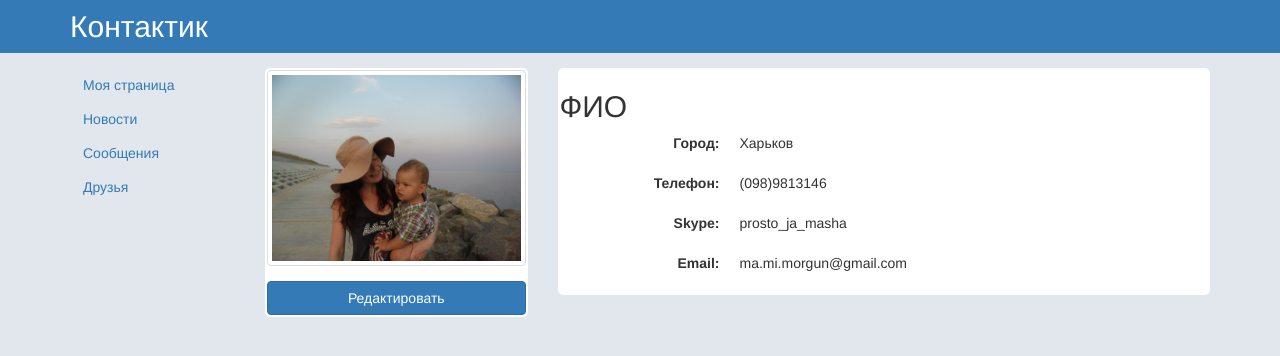
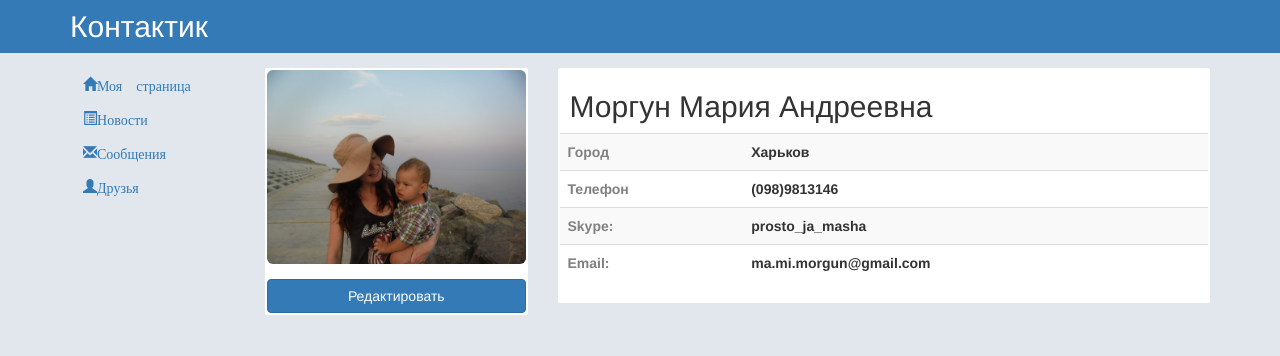
Before and after one commit to prostoyamasha/masha, a PHP site: page / in a window 1280 px wide. Shown: the top 356 px of the page. Run offline with PHP 8.4, Linux system fonts and the light colour scheme; lists and menus that the app fills with data are empty.

Commit message:
kontaktik

```diff
--- a/bootstrap-3.3.7-dist/boilerplate/main.css
+++ b/bootstrap-3.3.7-dist/boilerplate/main.css
@@ -116,11 +116,14 @@ h1 {
 .block-in {
    margin: 0;
    border: 2px solid #fff;
-   border-radius: 5px;
+   border-radius: 2px;
 
 }
 .block-left {
     border: none;
+}
+.own-icon {
+    padding-right: 15px !important;
 }
 .block-center {
   background-color: #fff;
@@ -135,7 +138,13 @@ ul {
 }
 li:hover {
     background: #d3d3d3;
-    text-decoration: none;
+    text-decoration: none !important;
+}
+.th1 {
+    color: graytext;
+}
+.own-h2 {
+    padding-left: 10px;
 }
 
 
--- a/bootstrap-3.3.7-dist/index.html
+++ b/bootstrap-3.3.7-dist/index.html
@@ -26,39 +26,48 @@
              <div class="col-lg-2 col-md-2 col-sm-2 col-xs-2 block">
                  <div class="block-in block-left">
                  <ul>
-                     <li><a href="#" class="btn btn-link text-left">Моя страница</a>
+                     <li><a href="#" class="btn btn-link text-left">
+                             <span class="glyphicon glyphicon-home own-icon">Моя страница</span></a>
                      </li>
-                     <li><a href="#" class="btn btn-link text-left">Новости</a>
+                     <li><a href="#" class="btn btn-link text-left">
+                             <span class="glyphicon glyphicon-list-alt own-icon">Новости</span></a>
                          </li>
-                     <li><a href="#" class="btn btn-link text-left">Сообщения</a>
+                     <li><a href="#" class="btn btn-link text-left">
+                             <span class="glyphicon glyphicon-envelope own-icon">Сообщения</span></a>
                      </li>
-                     <li><a href="#" class="btn btn-link text-left">Друзья</a><li>
+                     <li><a href="#" class="btn btn-link text-left">
+                             <span class="glyphicon glyphicon-user own-icon">Друзья</span></a><li>
                      </ul>
                      </div>
              </div>
              <div class="col-lg-3 col-md-3 col-sm-3 col-xs-3 block">
                  <div class="block-in block-center">
                  <div class="img-own">
-                     <img src="images/qffr3qO6uUM.jpg" class="img-responsive img-thumbnail" alt="Мое фото">
+                     <img src="images/qffr3qO6uUM.jpg" class="img-rounded img-responsive" alt="Мое фото">
                  </div>
                  <a href="#" class="btn btn-primary own-btn">Редактировать</a>
                  </div>
              </div>
              <div class="col-lg-7 col-md-7 col-sm-7 col-xs-7 block">
                  <div class="block-in block-right">
-                 <h2>ФИО</h2>
-                 <dl class="dl-horizontal">
-                 <dt>Город:</dt>
-                 <dd>Харьков</dd></dl>
-                 <dl class="dl-horizontal">
-                 <dt>Телефон:</dt>
-                 <dd>(098)9813146</dd></dl>
-                 <dl class="dl-horizontal">
-                 <dt>Skype:</dt>
-                 <dd>prosto_ja_masha</dd></dl>
-                 <dl class="dl-horizontal">
-                 <dt>Email:</dt>
-                 <dd>ma.mi.morgun@gmail.com</dd></dl>
+                 <h2 class="own-h2">Моргун Мария Андреевна</h2>
+                 <table class="table table-striped">
+                 <tr>
+                 <th class="th1">Город</th>
+                 <th>Харьков</th>
+                 </tr>
+                 <tr>
+                 <th class="th1">Телефон</th>
+                 <th>(098)9813146</th>
+                 </tr>
+                 <tr>
+                 <th class="th1">Skype:</th>
+                 <th>prosto_ja_masha</th>
+                 </tr>
+                 <tr>
+                 <th class="th1">Email:</th>
+                 <th>ma.mi.morgun@gmail.com</th></tr>
+                 </table>
                  </div>
 
 
```
Also changed, not shown: hello_world.php (added, +10 -0 lines).
